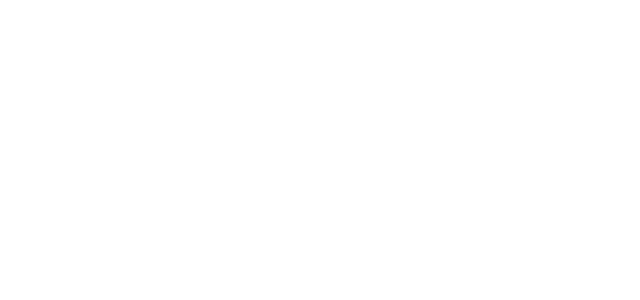
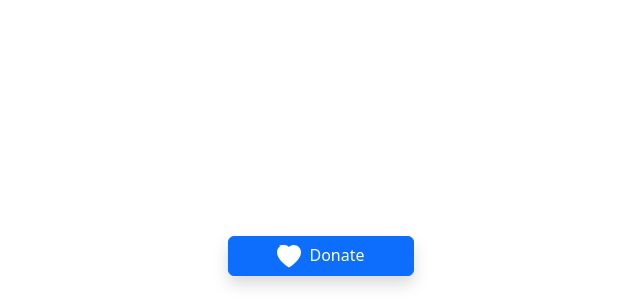
Before and after one commit to MicahHack/Meta-Course-Project, a React (Vite) app: page / in a window 1280 px wide. Shown: the part 1492-1792 px from the top of the page, without its empty margins (319-959 px from the left). Before the commit the page ends 1696 px from the top, so only its background shows below. Built offline with nearby package versions, Linux system fonts and the light colour scheme; no server answers.

Commit message:
Added donation button and location service

```diff
--- a/src/App.jsx
+++ b/src/App.jsx
@@ -2,6 +2,7 @@
 import Filters from './components/Filters/Filters.jsx';
 import JesusCross from './components/JesusCross/JesusCross.jsx';
 import GithubReferrer from './components/GithubReferrer/GithubReferrer.jsx';
+import DonateButton from './components/DonateButton/DonateButton';
 
 export default function App() {
   return (
@@ -11,7 +12,8 @@
             <JesusCross />
             <h1 className="fw-bold text-white">JESUS IS KING!</h1>
           </div>
-        <Filters />
+          <Filters />
+          <DonateButton />
     </>
   )
 }
--- /dev/null
+++ b/src/components/DonateButton/DonateButton.css
@@ -0,0 +1,5 @@
+.donate-btn:hover {
+  transform: scale(1.05);
+  box-shadow: 0 0 16px 2px #ffc107;
+  transition: all 0.2s;
+}
--- /dev/null
+++ b/src/components/DonateButton/DonateButton.jsx
@@ -0,0 +1,34 @@
+import { useEffect, useState } from 'react';
+import './DonateButton.css';
+import { getIpInformation } from './../../services/LocationService';
+
+export default function DonateButton() {
+    const [donationsUrl, setDonationsUrl] = useState("https://buy.stripe.com/aFadRb9QcapebwfbnieIw00");
+    useEffect(() => {
+        async function getCountry() {
+            debugger;
+            let result = await getIpInformation();
+            if (result.success) {
+                if (result.data.country === "South Africa") {
+                    await setDonationsUrl("https://donate.stripe.com/fZu8wRd2oeFu6bV1MIeIw01");
+                }
+            }
+        }
+        getCountry();
+    }, []);
+
+    return (
+        <>
+            <div className="donate-container d-flex flex-column align-items-center my-4">
+                <span className="mb-2 text-white fw-bold">Support our mission</span>
+                <button className="btn btn-primary text-white px-5 shadow donate-btn" onClick={() => { window.open(donationsUrl, "_self") }}>
+                    <svg xmlns="http://www.w3.org/2000/svg" width="24" height="24" fill="currentColor" className="bi bi-heart-fill me-2" viewBox="0 0 16 16">
+                        <path d="M8 2.748-.717-.737C5.6-.281 8 .522 8 2.748zM8 15C-7.333 4.868 3.279-3.04 7.824 1.143c.06.055.119.112.176.171a3.12 3.12 0 0 1 .176-.17C12.72-3.042 23.333 4.867 8 15z" />
+                    </svg>
+                    Donate
+                </button>
+                {/* <button className="btn btn-warning btn-lg rounded-pill px-5 shadow donate-btn" onClick={() => window.open(donationsUrl, "_self")}style={{ fontWeight: 'bold', fontSize: '1.25rem' }}></button> */}
+            </div>
+        </>
+    )
+}
--- /dev/null
+++ b/src/services/LocationService.js
@@ -0,0 +1,23 @@
+import { httpGet } from './../services/HttpService';
+import HttpResponse from './../models/HttpResponse';
+
+export async function getIpInformation() {
+    try {
+        // Retrieve all IP information and extract country string if fetch status is successful
+        const response = await httpGet("http://ip-api.com/json");
+        if (response.success) {
+            let ipApiStatus = response.data.status;
+            if (ipApiStatus === "success") {
+                return response;
+            }
+            else {
+                return new HttpResponse(false, null);
+            }
+        }
+        console.log(response.data);
+        return response.country;
+    }
+    catch (error) {
+        return new HttpResponse(false, error);
+    }
+}
```
